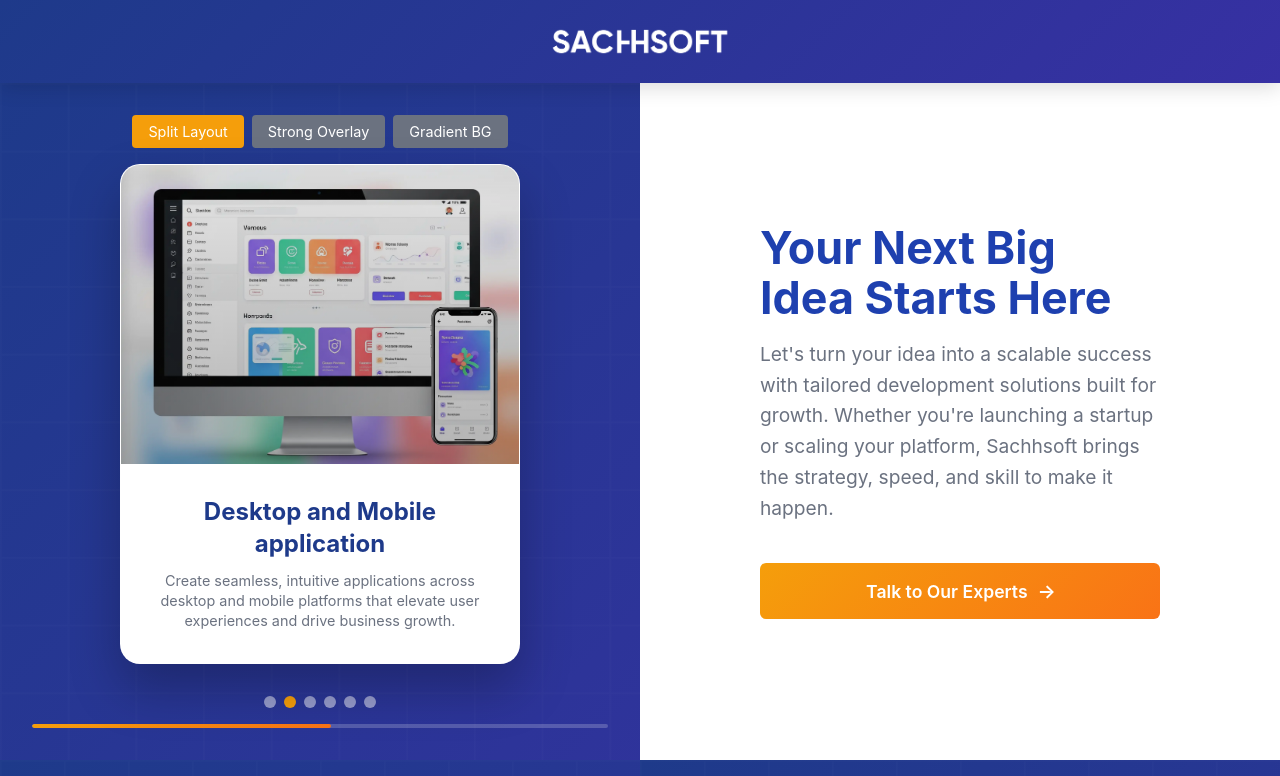
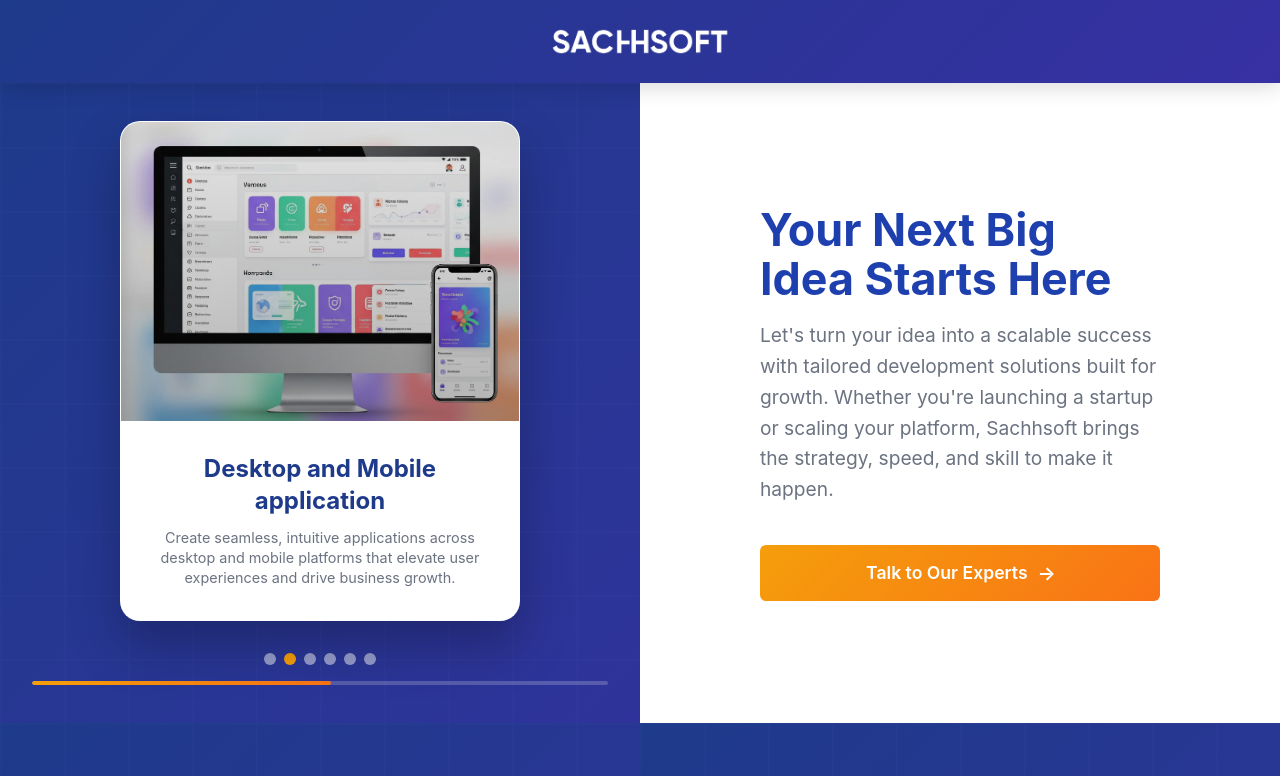
Before and after one commit to ChandanGuptaDevs/sachhsoft-squeeze-page, a Next.js app: page / in a window 1280 px wide. Shown: the top 776 px of the page. Built offline with nearby package versions, Linux system fonts and the light colour scheme.

Commit message:
refactor: Simplify HeroSection by removing layout options and consolidating to Split Layout

```diff
--- a/src/components/HeroSection.js
+++ b/src/components/HeroSection.js
@@ -499,7 +499,7 @@
   const [currentSlide, setCurrentSlide] = useState(0);
   const [isPlaying, setIsPlaying] = useState(true);
   const [progress, setProgress] = useState(0);
-  const [layoutType, setLayoutType] = useState("split");
+  // Removed the layoutType state since we'll only use Split Layout
 
   useEffect(() => {
     let timer;
@@ -546,6 +546,7 @@
     setIsPlaying(!isPlaying);
   };
 
+  // Simplified renderCard function to only use Split Layout
   const renderCard = () => {
     const currentService = services[currentSlide];
     const cardProps = {
@@ -583,8 +584,7 @@
       onClick: () => setIsPlaying(!isPlaying),
     };
 
-    switch (layoutType) {
-      case "split":
+    // Only return the Split Layout version
     return (
       <EbookCard {...cardProps}>
         <ImageSection bgImage={currentService.bgImage} />
@@ -594,55 +594,12 @@
         </TextSection>
       </EbookCard>
     );
-
-      case "overlay":
-        return (
-          <EbookCardOverlay {...cardProps}>
-            <EbookTitleOverlay>{currentService.title}</EbookTitleOverlay>
-            <EbookSubtitleOverlay>
-              {currentService.subtitle}
-            </EbookSubtitleOverlay>
-          </EbookCardOverlay>
-        );
-
-      case "gradient":
-        return (
-          <EbookCardGradient {...cardProps}>
-            <EbookTitleOverlay>{currentService.title}</EbookTitleOverlay>
-            <EbookSubtitleOverlay>
-              {currentService.subtitle}
-            </EbookSubtitleOverlay>
-          </EbookCardGradient>
-        );
-
-      default:
-        return null;
-    }
   };
 
   return (
     <HeroContainer>
       <LeftSection>
-        <LayoutToggleContainer>
-          <LayoutToggleButton
-            onClick={() => setLayoutType("split")}
-            active={layoutType === "split"}
-          >
-            Split Layout
-          </LayoutToggleButton>
-          <LayoutToggleButton
-            onClick={() => setLayoutType("overlay")}
-            active={layoutType === "overlay"}
-          >
-            Strong Overlay
-          </LayoutToggleButton>
-          <LayoutToggleButton
-            onClick={() => setLayoutType("gradient")}
-            active={layoutType === "gradient"}
-          >
-            Gradient BG
-          </LayoutToggleButton>
-        </LayoutToggleContainer>
+        {/* Removed the LayoutToggleContainer and buttons */}
 
         <CarouselContainer>
           <AnimatePresence mode="wait">{renderCard()}</AnimatePresence>
```
Lines whose indentation alone changed are shown as unchanged.
